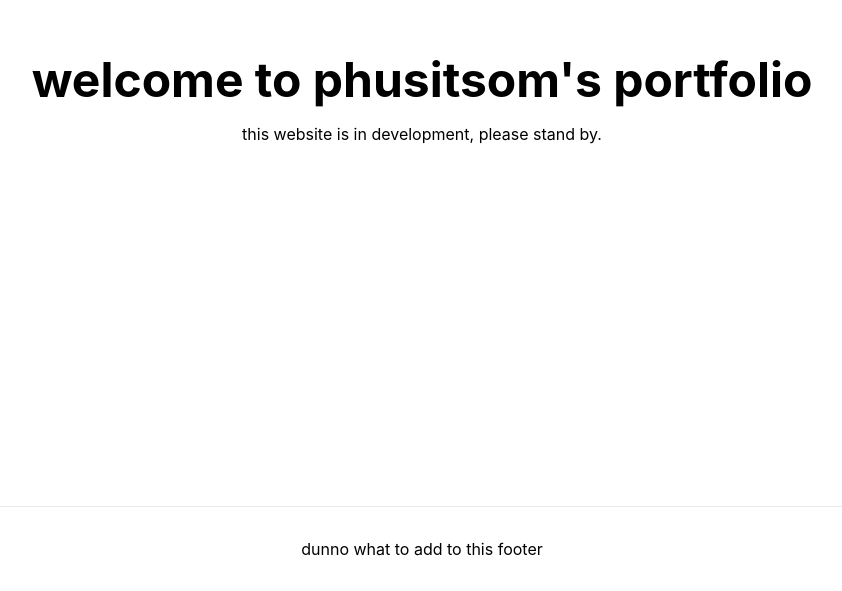
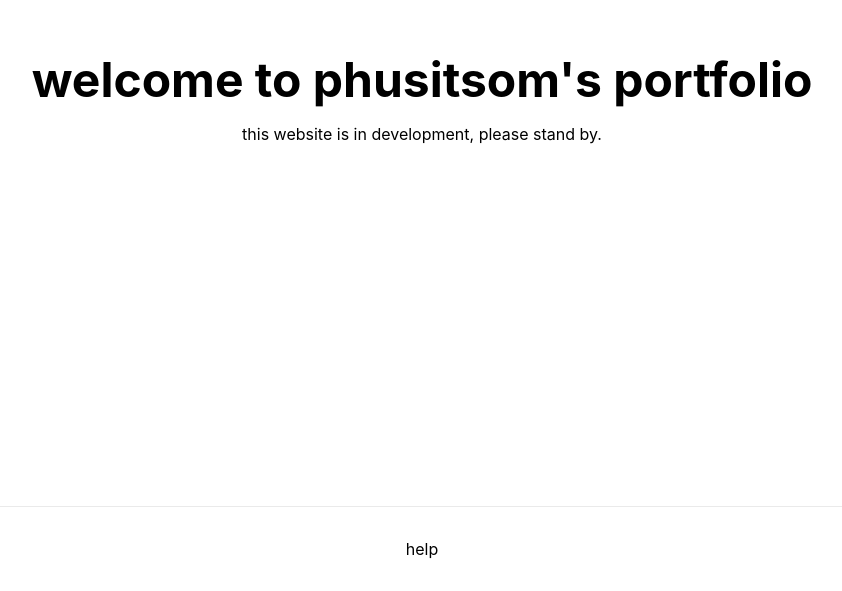
Before and after one commit to lazykern/me.kazylab.xyz, a Next.js app: page / in a window 1280 px wide. Shown: the part 294-885 px from the top of the page, without its empty margins (218-1060 px from the left). Built offline with nearby package versions, Linux system fonts and the light colour scheme.

Commit message:
Test deployment

```diff
--- a/pages/index.tsx
+++ b/pages/index.tsx
@@ -19,7 +19,7 @@ export default function Home() {
       </main>
 
       <footer className={styles.footer}>
-        <p>dunno what to add to this footer</p>
+        <p>help</p>
       </footer>
     </div>
   )
```
